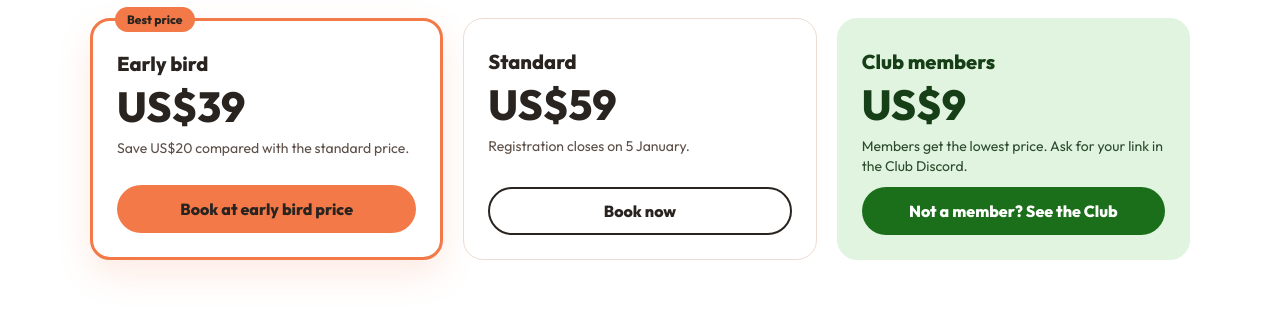
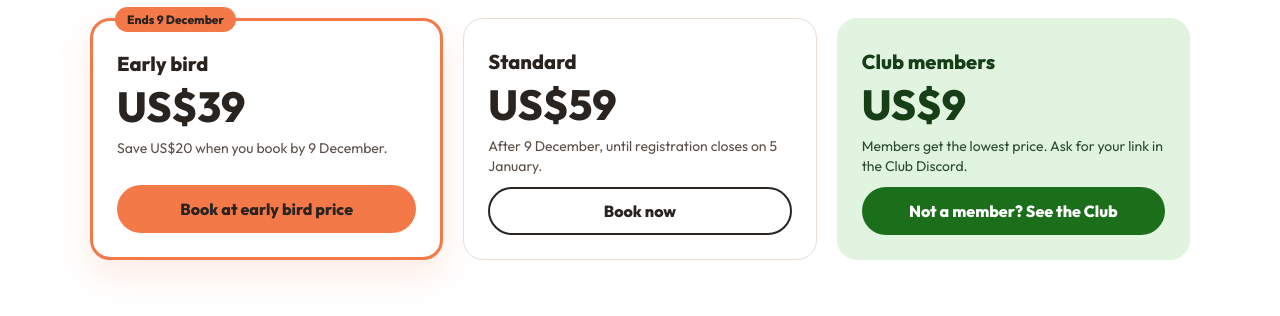
Before and after one commit to antoinesjc/Mandarin-Zest-Class-Calendar, a plain HTML site: page beginner-pricing.html in a window 1280 px wide. Drawn offline with Linux system fonts and the light colour scheme.

Commit message:
Complete Beginner Bootcamp: early bird until 9 December
Co-Authored-By: Claude Opus 5.5 <noreply@anthropic.com>
Claude-Session: https://claude.ai/code/session_01RoXuvLnNyq1kjKT87pkQTh

```diff
--- a/beginner-pricing.html
+++ b/beginner-pricing.html
@@ -105,8 +105,8 @@
     standardPrice: "US$59",
     clubPrice: "US$9",
     saving: "US$20",                                   // standard minus early bird
-    earlyEnds: "",                                     // e.g. "2026-12-15T23:59:59+08:00" (Taiwan time); empty = early bird stays on
-    earlyEndsLabel: "",                                // e.g. "15 December"; empty = no date shown
+    earlyEnds: "2026-12-09T23:59:59+08:00",            // e.g. "2026-12-15T23:59:59+08:00" (Taiwan time); empty = early bird stays on
+    earlyEndsLabel: "9 December",                      // e.g. "15 December"; empty = no date shown
     registrationClosesLabel: "5 January",              // e.g. "9 January"; empty = no date shown
     seatsNote: "",                                     // e.g. "Only 6 seats."
     earlyLink: "https://buy.stripe.com/00wbJ1eoVaLre644lT6oo0s",
```
